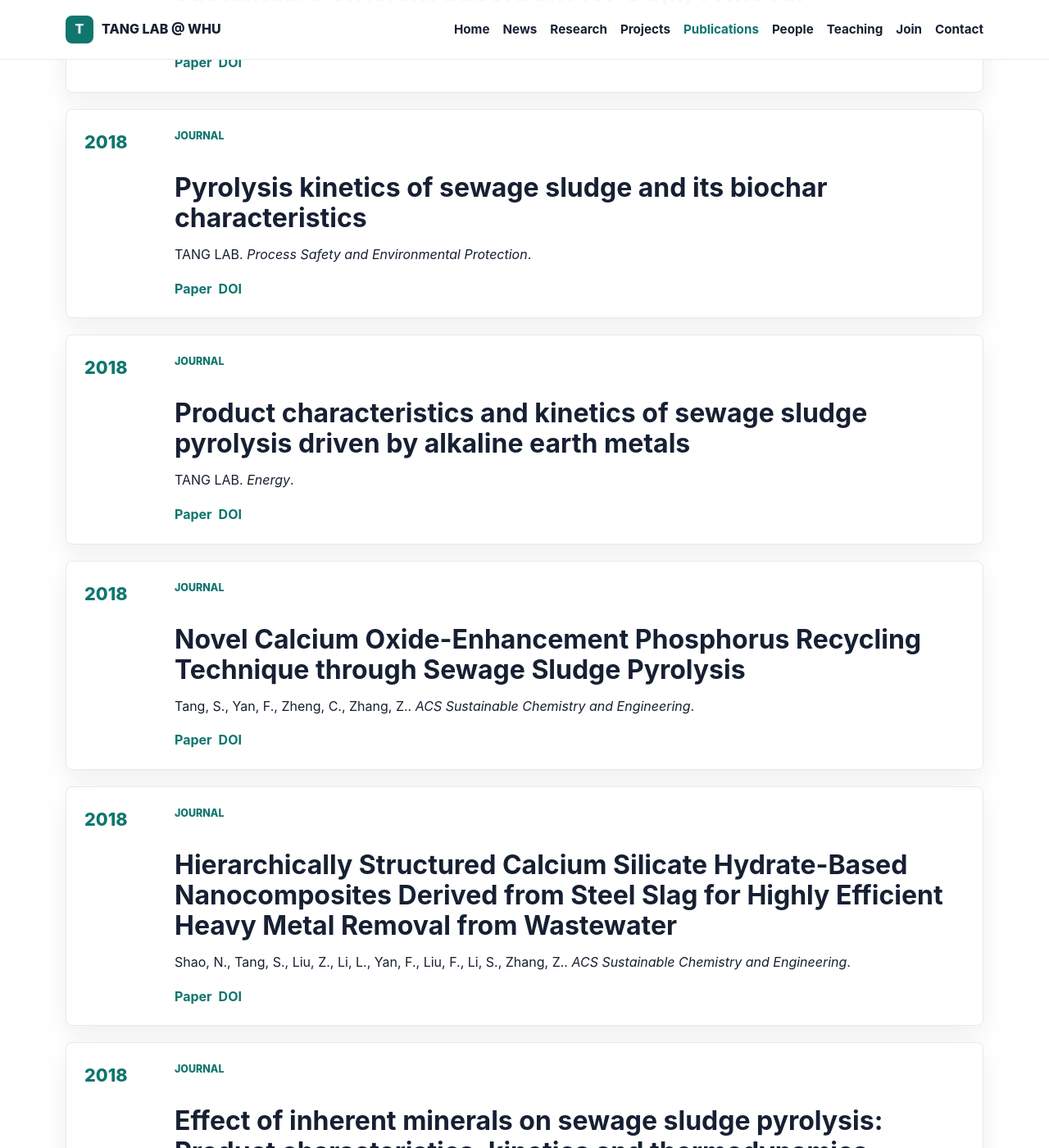
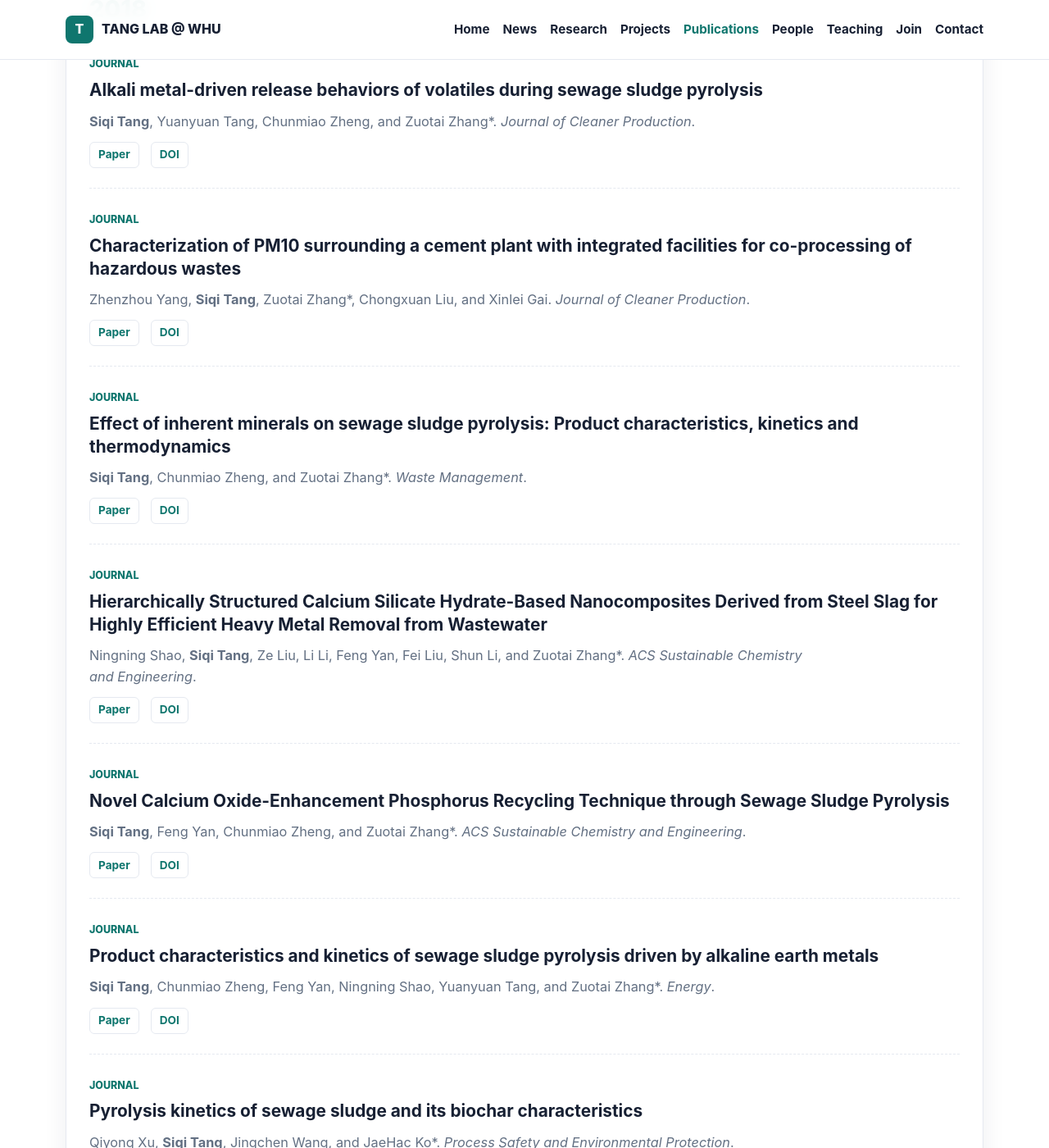
Before and after one commit to TANG-LAB-WHU/tanglab.github.io, a Jekyll site: the page built from pages/publications.html, in a window 1280 px wide and 1400 px high, scrolled down 4101 px. Shown: the whole window at 82% size. Built offline with Jekyll 4.4.1, drawn with Linux system fonts in a browser that asks for light colours; some of the changed text lies outside the part shown.

Commit message:
style: format all authors with full names, bold Siqi Tang, and group publications by year into single cards

```diff
--- a/_data/publications.yml
+++ b/_data/publications.yml
@@ -1,7 +1,7 @@
 - title: Active‐Site Shifting on the Ni‐FeOx Interface Bridges Metallic and Oxidative
     Catalysis for Efficient Methane Partial Oxidation
-  authors: Wen Liu, Siqi Tang, Wenqi Sang, Chen Fan, Xizhe Zhang, Weixin Xu, Shuangmei
-    Han, Jianguo Jiang, Sicong Tian, Lujia Han
+  authors: Wen Liu, <strong>Siqi Tang</strong>, Wenqi Sang, Chen Fan, Xizhe Zhang,
+    Weixin Xu, Shuangmei Han, Jianguo Jiang, Sicong Tian*, Lujia Han
   venue: Angewandte Chemie
   year: 2026
   type: journal
@@ -15,7 +15,7 @@
 - title: Heat Capacity-Manipulated Balance in Phosphorus Bioavailability Enhancement
     and Heavy Metal Stabilization during Sewage Sludge Copyrolysis
   authors: Le Fang, Guangcai Tan, Weiwei Xuan, Jiaming Liang, Liping Li, Shaogang
-    Hu, Zhenshan Li, Siqi Tang
+    Hu, Zhenshan Li*, and <strong>Siqi Tang</strong>*
   venue: ACS ES&T Engineering
   year: 2025
   type: journal
@@ -28,8 +28,8 @@
   abstract: ''
 - title: Hydrothermally Stimulated Molecular Interfaces for Augmented Electron Delocalization
     in Wet-Chemical Phosphorus Recovery from Incineration Ash of Sewage Sludge
-  authors: Jiaming Liang, Ouyang Li, Le Fang, Fulei Han, Yundan Chen, Siqi Tang, Zhenshan
-    Li
+  authors: Jiaming Liang, Ouyang Li, Le Fang, Fulei Han, Yundan Chen, <strong>Siqi
+    Tang</strong>*, and Zhenshan Li*
   venue: Environmental Science & Technology
   year: 2024
   type: journal
@@ -42,7 +42,8 @@
   abstract: ''
 - title: Exploration of Converting Food Waste into Value-Added Products via Insect
     Pretreatment-Assisted Hydrothermal Catalysis
-  authors: Ouyang Li, Jiaming Liang, Yundan Chen, Siqi Tang, Zhenshan Li
+  authors: Ouyang Li, Jiaming Liang, Yundan Chen, <strong>Siqi Tang</strong>*, and
+    Zhenshan Li*
   venue: ACS Omega
   year: 2023
   type: journal
@@ -55,8 +56,8 @@
   abstract: ''
 - title: Key element course-tracked copyrolysis of sewage sludge and biomass for resource
     recovery and pollution control through kinetic and thermodynamic insights
-  authors: Siqi Tang, Guangcai Tan, Jiaming Liang, Ouyang Li, Weiwei Xuan, Zhenshan
-    Li
+  authors: <strong>Siqi Tang</strong>*, Guangcai Tan, Jiaming Liang, Ouyang Li, Weiwei
+    Xuan, and Zhenshan Li*
   venue: Energy Conversion and Management
   year: 2023
   type: journal
@@ -69,8 +70,8 @@
   abstract: ''
 - title: Morphology-Tailored Hydroxyapatite Nanocarrier for Rhizosphere-Targeted Phosphorus
     Delivery
-  authors: Tang, Siqi, Liang, Jiaming, Li, Ouyang, Shao, Ningning, Jin, Yongsheng,
-    Ni, Jinren, Fei, Xunchang, Li, Zhenshan
+  authors: <strong>Siqi Tang</strong>, Jiaming Liang, Ouyang Li, Ningning Shao, Yongsheng
+    Jin, Jinren Ni, Xunchang Fei*, and Zhenshan Li*
   venue: Small
   year: 2023
   type: journal
@@ -83,8 +84,8 @@
   abstract: ''
 - title: Thermodynamics-Oriented Crystal Growth Enables Lignocellulose-Enticed Nanostructured
     Hydroxyapatite with Boosted Phosphorus Fertilizer Utility
-  authors: Siqi Tang, Xuming Xu, Ningning Shao, Jiaming Liang, Weiwei Xuan, Ouyang
-    Li, Xunchang Fei, Yongsheng Jin, Zhenshan Li
+  authors: <strong>Siqi Tang</strong>, Xuming Xu, Ningning Shao, Jiaming Liang, Weiwei
+    Xuan, Ouyang Li, Xunchang Fei, Yongsheng Jin*, and Zhenshan Li*
   venue: ACS Sustainable Chemistry & Engineering
   year: 2023
   type: journal
@@ -97,7 +98,8 @@
   abstract: ''
 - title: WS<sub>2</sub>-cocatalyzed peroxymonosulfate activation via an enhanced Fe(III)/Fe(II)
     cycle toward efficient organic pollutant degradation
-  authors: Chen, Y., Shao, Y., Li, O., Liang, J., Tang, S., Li, Z.
+  authors: Yundan Chen, Yan Shao, Ouyang Li, Jiaming Liang, <strong>Siqi Tang</strong>*,
+    and Zhenshan Li*
   venue: Chemical Engineering Journal
   year: 2022
   type: journal
@@ -110,7 +112,7 @@
   abstract: ''
 - title: Refractory Calcium Phosphate-Derived Phosphorus Fertilizer Based on Hydroxyapatite
     Nanoparticles for Nutrient Delivery
-  authors: Tang, S., Fei, X.
+  authors: <strong>Siqi Tang</strong>, and Xunchang Fei*
   venue: ACS Applied Nano Materials
   year: 2021
   type: journal
@@ -123,7 +125,8 @@
   abstract: ''
 - title: Defective analcime/geopolymer composite membrane derived from fly ash for
     ultrafast and highly efficient filtration of organic pollutants
-  authors: Shao, N., Tang, S., Li, S., Chen, H., Zhang, Z.
+  authors: Ningning Shao, <strong>Siqi Tang</strong>, Shun Li, Hong Chen, and Zuotai
+    Zhang*
   venue: Journal of Hazardous Materials
   year: 2020
   type: journal
@@ -136,7 +139,7 @@
   abstract: ''
 - title: Efficient recovery of phosphorus in sewage sludge through hydroxylapatite
     enhancement formation aided by calcium-based additives
-  authors: Chen, J., Tang, S., Yan, F., Zhang, Z.
+  authors: Jingjing Chen, <strong>Siqi Tang</strong>, Feng Yan, and Zuotai Zhang*
   venue: Water Research
   year: 2020
   type: journal
@@ -149,7 +152,8 @@
   abstract: ''
 - title: Amino-functionalized sewage sludge-derived biochar as sustainable efficient
     adsorbent for Cu(II) removal
-  authors: Tang, S., Shao, N., Zheng, C., Yan, F., Zhang, Z.
+  authors: <strong>Siqi Tang</strong>, Ningning Shao, Chunmiao Zheng, Feng Yan, and
+    Zuotai Zhang*
   venue: Waste Management
   year: 2019
   type: journal
@@ -161,7 +165,7 @@
     project: ''
   abstract: ''
 - title: Alkali metal-driven release behaviors of volatiles during sewage sludge pyrolysis
-  authors: Tang, S., Tang, Y., Zheng, C., Zhang, Z.
+  authors: <strong>Siqi Tang</strong>, Yuanyuan Tang, Chunmiao Zheng, and Zuotai Zhang*
   venue: Journal of Cleaner Production
   year: 2018
   type: journal
@@ -174,7 +178,8 @@
   abstract: ''
 - title: Characterization of PM10 surrounding a cement plant with integrated facilities
     for co-processing of hazardous wastes
-  authors: Yang, Zhenzhou, Tang, Siqi, Zhang, Zuotai, Liu, Chongxuan, Ge, Xinlei
+  authors: Zhenzhou Yang, <strong>Siqi Tang</strong>, Zuotai Zhang*, Chongxuan Liu,
+    and Xinlei Gai
   venue: Journal of Cleaner Production
   year: 2018
   type: journal
@@ -187,7 +192,7 @@
   abstract: ''
 - title: 'Effect of inherent minerals on sewage sludge pyrolysis: Product characteristics,
     kinetics and thermodynamics'
-  authors: Tang, S., Zheng, C., Zhang, Z.
+  authors: <strong>Siqi Tang</strong>, Chunmiao Zheng, and Zuotai Zhang*
   venue: Waste Management
   year: 2018
   type: journal
@@ -200,7 +205,8 @@
   abstract: ''
 - title: Hierarchically Structured Calcium Silicate Hydrate-Based Nanocomposites Derived
     from Steel Slag for Highly Efficient Heavy Metal Removal from Wastewater
-  authors: Shao, N., Tang, S., Liu, Z., Li, L., Yan, F., Liu, F., Li, S., Zhang, Z.
+  authors: Ningning Shao, <strong>Siqi Tang</strong>, Ze Liu, Li Li, Feng Yan, Fei
+    Liu, Shun Li, and Zuotai Zhang*
   venue: ACS Sustainable Chemistry and Engineering
   year: 2018
   type: journal
@@ -213,7 +219,7 @@
   abstract: ''
 - title: Novel Calcium Oxide-Enhancement Phosphorus Recycling Technique through Sewage
     Sludge Pyrolysis
-  authors: Tang, S., Yan, F., Zheng, C., Zhang, Z.
+  authors: <strong>Siqi Tang</strong>, Feng Yan, Chunmiao Zheng, and Zuotai Zhang*
   venue: ACS Sustainable Chemistry and Engineering
   year: 2018
   type: journal
@@ -226,7 +232,8 @@
   abstract: ''
 - title: Product characteristics and kinetics of sewage sludge pyrolysis driven by
     alkaline earth metals
-  authors: TANG LAB
+  authors: <strong>Siqi Tang</strong>, Chunmiao Zheng, Feng Yan, Ningning Shao, Yuanyuan
+    Tang, and Zuotai Zhang*
   venue: Energy
   year: 2018
   type: journal
@@ -238,7 +245,7 @@
     project: ''
   abstract: ''
 - title: Pyrolysis kinetics of sewage sludge and its biochar characteristics
-  authors: TANG LAB
+  authors: Qiyong Xu, <strong>Siqi Tang</strong>, Jingchen Wang, and JaeHac Ko*
   venue: Process Safety and Environmental Protection
   year: 2018
   type: journal
@@ -251,7 +258,7 @@
   abstract: ''
 - title: 'Effect of Calcium Hydroxide on the Pyrolysis Behavior of Sewage Sludge:
     Reaction Characteristics and Kinetics'
-  authors: TANG LAB
+  authors: <strong>Siqi Tang</strong>, Sicong Tian, Chunmiao Zheng, and Zuotai Zhang*
   venue: Energy & Fuels
   year: 2017
   type: journal
@@ -262,17 +269,3 @@
     code: ''
     project: ''
   abstract: ''
-# - title: Pore Structure Characteristics of Sludge Biochars during Pyrolysis with Various
-#     Pyrolysis Temperatures and Holding Times
-#   authors: Tang, S., Wang, J., Ko, J.
-#   venue: Beijing Daxue Xuebao (Ziran Kexue Ban)/Acta Scientiarum Naturalium Universitatis
-#     Pekinensis
-#   year: 2017
-#   type: journal
-#   selected: false
-#   links:
-#     paper: http://www.scopus.com/inward/record.url?eid=2-s2.0-85031915551&partnerID=MN8TOARS
-#     doi: https://doi.org/10.13209/j.0479-8023.2017.085
-#     code: ''
-#     project: ''
-#   abstract: ''
--- a/pages/publications.html
+++ b/pages/publications.html
@@ -8,9 +8,29 @@ permalink: /publications/
   Publication data shown here should be replaced with the lab's official publication list.
 </div> -->
 
-{% assign pubs_by_year = site.data.publications | sort: "year" | reverse %}
-<div class="publication-list">
-{% for pub in pubs_by_year %}
-  {% include publication-item.html pub=pub %}
-{% endfor %}
+{% assign grouped_pubs = site.data.publications | group_by: "year" | sort: "name" | reverse %}
+<div class="publication-list" style="display: flex; flex-direction: column; gap: 24px;">
+  {% for group in grouped_pubs %}
+    <article class="card" style="padding: 28px; box-shadow: var(--shadow);">
+      <div class="pub-year" style="font-size: 1.8rem; font-weight: 850; color: var(--brand); border-bottom: 2px solid var(--line); padding-bottom: 8px; margin-bottom: 24px;">
+        {{ group.name }}
+      </div>
+      <div style="display: flex; flex-direction: column; gap: 28px;">
+        {% for pub in group.items %}
+          <div class="pub-item" style="{% unless forloop.last %}border-bottom: 1px dashed var(--line); padding-bottom: 24px;{% endunless %}">
+            <p class="eyebrow" style="margin-bottom: 8px;">{{ pub.type | upcase }}</p>
+            <h3 style="font-size: 1.3rem; margin: 0 0 10px 0; line-height: 1.35; font-weight: 750; color: var(--ink);">{{ pub.title }}</h3>
+            <p style="margin: 0 0 10px 0; color: var(--muted); font-size: 1.02rem;">{{ pub.authors }}. <em>{{ pub.venue }}</em>.</p>
+            {% if pub.abstract and pub.abstract != "" %}<p style="margin: 0 0 12px 0; font-size: 0.96rem; color: var(--muted); line-height: 1.6;">{{ pub.abstract }}</p>{% endif %}
+            <div class="link-row" style="display: flex; gap: 14px;">
+              {% if pub.links.paper and pub.links.paper != "" %}<a class="button secondary small" href="{{ pub.links.paper }}" target="_blank" rel="noopener" style="min-height: 32px; padding: 4px 10px; font-size: 0.85rem; box-shadow: none;">Paper</a>{% endif %}
+              {% if pub.links.doi and pub.links.doi != "" %}<a class="button secondary small" href="{{ pub.links.doi }}" target="_blank" rel="noopener" style="min-height: 32px; padding: 4px 10px; font-size: 0.85rem; box-shadow: none;">DOI</a>{% endif %}
+              {% if pub.links.code and pub.links.code != "" %}<a class="button secondary small" href="{{ pub.links.code }}" target="_blank" rel="noopener" style="min-height: 32px; padding: 4px 10px; font-size: 0.85rem; box-shadow: none;">Code</a>{% endif %}
+              {% if pub.links.project and pub.links.project != "" %}<a class="button secondary small" href="{{ pub.links.project }}" target="_blank" rel="noopener" style="min-height: 32px; padding: 4px 10px; font-size: 0.85rem; box-shadow: none;">Project</a>{% endif %}
+            </div>
+          </div>
+        {% endfor %}
+      </div>
+    </article>
+  {% endfor %}
 </div>
```
Also changed, not shown: 1 other file.
